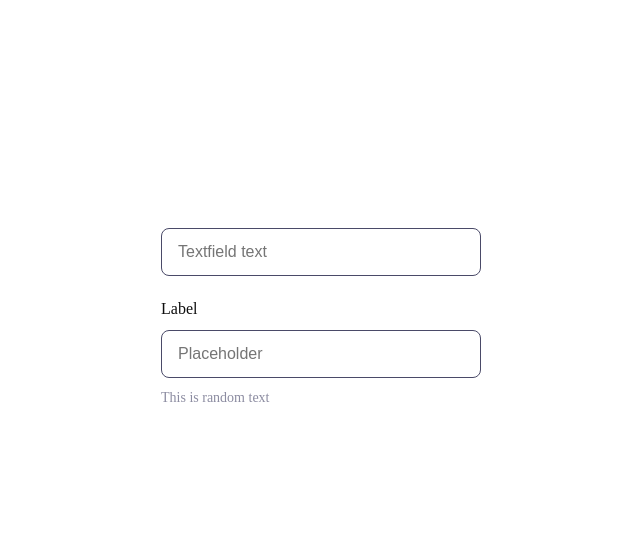
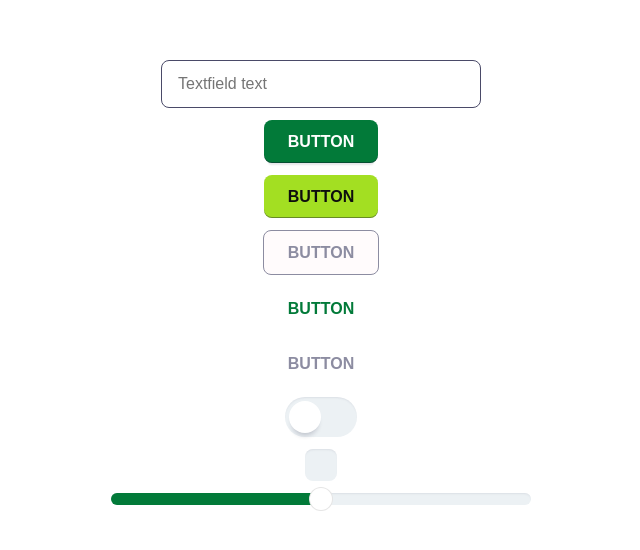
Before and after one commit to nutrisync-wsei/NutriSync, a Next.js app in the folder frontend/: page / in a window 1280 px wide. Shown: the part 118-668 px from the top of the page, without its empty margins (319-959 px from the left). Built offline with nearby package versions, Linux system fonts and the light colour scheme.

Commit message:
feat(ds): implemented base components

```diff
--- a/frontend/src/app/page.tsx
+++ b/frontend/src/app/page.tsx
@@ -1,13 +1,29 @@
 "use client";
+import { useState } from "react";
+import Button from "./ui/components/controls/Button";
+import Checkbox from "./ui/components/controls/Checkbox";
 import TextField from "./ui/components/controls/TextField";
+import Toggle from "./ui/components/controls/Toggle";
 import FormField from "./ui/components/FormField";
+import InputSlider from "./ui/components/InputSlider";
 
 export default function Home() {
+  const [value, setValue] = useState(50);
+
   return (
     <div>
       <main style={{ display: 'flex', flexDirection: 'column', gap: '12px', alignItems: 'center', justifyContent: 'center', height: '100vh', background: '#FFFFFF' }}>
+        {/* <FormField label="Label" placeholder="Placeholder" helper="This is random text" /> */}
+
         <TextField placeholder="Textfield text" />
-        <FormField label="Label" placeholder="Placeholder" helper="This is random text" />
+        <Button variant="primary">BUTTON</Button>
+        <Button variant="secondary">BUTTON</Button>
+        <Button variant="tertiary">BUTTON</Button>
+        <Button variant="link">BUTTON</Button>
+        <Button variant="disabled">BUTTON</Button>
+        <Toggle />
+        <Checkbox />
+        <InputSlider value={value} min={0} max={100} onChange={setValue} />
       </main>
     </div>
   );
--- a/frontend/src/app/ui/components/FormField.tsx
+++ b/frontend/src/app/ui/components/FormField.tsx
@@ -1,4 +1,3 @@
-import React from 'react'
 import FormLabel from './FormLabel'
 import TextField from './controls/TextField'
 import Helper from './Helper'
@@ -12,6 +11,7 @@ type FormFieldProps = {
 }
 
 // TODO: Add all accessibility attributes like name etc.
+// TODO: Fix placement so that it doesn't render under other components
 const FormField = ({ label, placeholder, helper }: FormFieldProps) => {
     return (
         <StyledWrapper>
@@ -23,7 +23,6 @@ const FormField = ({ label, placeholder, helper }: FormFieldProps) => {
 }
 
 const StyledWrapper = styled.div<{ width?: string; height?: string }>`
-    position: relative;
     width: ${({ width }) => width || '320px'};
     height: ${({ height }) => height || '48px'};
     display: flex;
--- /dev/null
+++ b/frontend/src/app/ui/components/InputSlider.tsx
@@ -0,0 +1,70 @@
+import styled from 'styled-components';
+
+interface SliderProps {
+    value: number;
+    min: number;
+    max: number;
+    onChange: (value: number) => void;
+}
+
+// TODO: Fix sliding
+const Slider: React.FC<SliderProps> = ({ value, min, max, onChange }) => {
+    const handleChange = (event: React.ChangeEvent<HTMLInputElement>) => {
+        onChange(Number(event.target.value));
+    };
+
+    return (
+        <SliderContainer>
+            <SliderTrack value={value} max={max} />
+            <input
+                type="range"
+                value={value}
+                min={min}
+                max={max}
+                onChange={handleChange}
+                style={{
+                    width: '100%',
+                    height: '100%',
+                    opacity: 0,
+                    position: 'absolute',
+                    top: 0,
+                    left: 0,
+                    cursor: 'pointer',
+                }}
+            />
+            <Thumb left={(value / max) * 100} />
+        </SliderContainer>
+    );
+};
+
+const SliderContainer = styled.div`
+  width: 420px;
+  height: 12px;
+  background: #ECF1F4;
+  border-radius: 12px;
+  box-shadow: 0px 2px 2px -1px #4A4A681A inset;
+  position: relative;
+`;
+
+const SliderTrack = styled.div<{ value: number; max: number }>`
+  height: 100%;
+  background-color: #027a39;
+  width: ${props => (props.value / props.max) * 100}%;
+  border-radius: 12px;
+`;
+
+const Thumb = styled.div<{ left: number }>`
+  position: absolute;
+  top: 50%;
+  left: ${props => (props.left)}%;
+  transform: translate(-50%, -50%);
+  width: 24px;
+  height: 24px;
+  background-color: #FFFFFF;
+  border: 1px solid #0000001A;
+  box-shadow: 0px 5.5px 5px -3px #0E0E2C331A, 0px -1px 0px 0px #0E0E2C66 inset;
+  border-radius: 50%;
+  cursor: pointer;
+`;
+
+export default Slider;
--- /dev/null
+++ b/frontend/src/app/ui/components/controls/Button.tsx
@@ -0,0 +1,114 @@
+import { ButtonHTMLAttributes } from 'react';
+import styled, { css } from 'styled-components';
+
+type ButtonVariant = 'primary' | 'secondary' | 'tertiary' | 'link' | 'disabled';
+
+interface ButtonProps extends ButtonHTMLAttributes<HTMLButtonElement> {
+  variant: ButtonVariant;
+}
+
+const Button = ({ children, variant, ...rest }: ButtonProps) => {
+  return (
+    <StyledButton variant={variant} {...rest}>
+      {children}
+    </StyledButton>
+  );
+};
+
+// TODO: Fonts don't work
+const StyledButton = styled.button<ButtonProps>`
+  font-family: 'RubikBold', sans-serif;
+  font-weight: 700;
+  padding: 12px 24px;
+  font-size: 16px;
+  line-height: 19px;
+  letter-spacing: 4%;
+  border-radius: 8px;
+  cursor: pointer;
+  transition: all 0.3s ease;
+  border: none;
+  outline: none;
+  width: auto;
+
+  ${(props) => {
+    switch (props.variant) {
+      case 'primary':
+        return css`
+          color: #FFFFFF;
+          background-color: #027A39;
+          box-shadow: 0px 6px 2px -4px #0E0E2C1A, 0px -1px 0px 0px #0E0E2C66 inset;
+
+          &:hover {
+            background-color: #046B4A;
+          }
+
+          &:active {
+            background-color: #025930;
+            transform: translateY(2px);
+          }
+        `;
+      case 'secondary':
+        return css`
+          color: #0E0E0E;
+          background-color: #A3DF22;
+          box-shadow: 0px -1px 0.5px 0px #0E0E2C66 inset;
+
+          &:hover {
+            background-color: #B7EF34;
+          }
+
+          &:active {
+            background-color: #92C515;
+            transform: translateY(2px);
+          }
+        `;
+      case 'tertiary':
+        return css`
+          color: #8C8CA1;
+          background-color: #FFFBFC;
+          border: 1px solid #8C8CA1;
+
+          &:hover {
+            border-color: #ABA7B9;
+          }
+
+          &:active {
+            background-color: #EDE7EB;
+            transform: translateY(2px);
+          }
+        `;
+      case 'link':
+        return css`
+          color: #027A39;
+          background-color: #FFFFFF;
+
+          &:hover {
+            text-decoration: underline;
+          }
+
+          &:active {
+            color: #025930;
+          }
+        `;
+      case 'disabled':
+        return css`
+          color: #8C8CA1;
+          background-color: #FFFFFF;
+          cursor: not-allowed;
+
+          &:hover {
+            cursor: not-allowed;
+          }
+        `;
+      default:
+        return null;
+    }
+  }}
+
+  &:disabled {
+    background-color: #CCCCCC;
+    cursor: not-allowed;
+  }
+`;
+
+export default Button;
--- /dev/null
+++ b/frontend/src/app/ui/components/controls/Checkbox.tsx
@@ -0,0 +1,64 @@
+import { useState } from 'react';
+import styled from 'styled-components';
+import Icon from '@/app/assets/Icon';
+
+interface CheckboxProps {
+    initialState?: boolean;
+    onChange?: (checked: boolean) => void;
+}
+
+const Checkbox = ({
+    initialState = false,
+    onChange
+}: CheckboxProps) => {
+    const [checked, setChecked] = useState(initialState);
+
+    const toggleCheckbox = () => {
+        setChecked(!checked);
+        if (onChange) {
+            onChange(!checked);
+        }
+    };
+
+    return (
+        <CheckboxContainer checked={checked} onClick={toggleCheckbox}>
+            <StyledCheckbox
+                type="checkbox"
+                checked={checked}
+                onChange={toggleCheckbox}
+            />
+            <SuccessIconStyled checked={checked} />
+        </CheckboxContainer>
+    );
+};
+
+export default Checkbox;
+
+const CheckboxContainer = styled.div<{ checked: boolean }>`
+  width: 32px;
+  height: 32px;
+  background-color: ${(props: { checked: boolean }) =>
+        props.checked ? '#D0FFC3' : '#ECF1F4'};
+  border-radius: 8px;
+  box-shadow: 0px 2px 2px -1px #4A4A681A inset;
+  display: flex;
+  align-items: center;
+  justify-content: center;
+  cursor: pointer;
+`;
+
+const StyledCheckbox = styled.input`
+  opacity: 0;
+  position: absolute;
+  width: 32px;
+  height: 32px;
+  cursor: pointer;
+`;
+
+// TODO: Fix svg so that it uses #121212 instead of currentColor property
+const SuccessIconStyled = styled(Icon.Success) <{ checked: boolean }>`
+  color: #FFFFFF;
+  width: 20px;
+  height: 20px;
+  visibility: ${(props) => props.checked ? 'visible' : 'hidden'};
+`;
--- a/frontend/src/app/ui/components/controls/TextField.tsx
+++ b/frontend/src/app/ui/components/controls/TextField.tsx
@@ -1,4 +1,3 @@
-import React from 'react';
 import styled from 'styled-components';
 import Icon from '@/app/assets/Icon';
 
@@ -30,7 +29,6 @@ const TextField = ({ width, height, isValid, hasError, disabled, ...rest }: Text
 }
 
 const StyledTextFieldContainer = styled.div<{ width?: string; height?: string }>`
-    position: relative;
     width: ${({ width }) => width || '320px'};
     height: ${({ height }) => height || '48px'};
     display: flex;
@@ -43,7 +41,7 @@ const StyledInput = styled.input<TextFieldProps>`
     border-radius: 8px;
     font-size: 16px;
     padding: 16px;
-    padding-right: 32px;  // Make space for icon
+    padding-right: 32px;
     transition: all 0.2s ease-in-out;
     color: ${({ theme }) => theme.palette.onyx};
     background-color: ${({ hasError }) =>
@@ -53,8 +51,14 @@ const StyledInput = styled.input<TextFieldProps>`
             hasError ? `1px solid ${theme.palette.flamingo}` :
                 `1px solid ${theme.palette.slate}`};
     &:focus {
-        border: ${({ hasError, isValid, theme }) => hasError ? `1px solid ${theme.palette.flamingo}` : isValid ? `1px solid #A3C3B1` : '1px solid #D0FFC3'};
-        box-shadow: ${({ hasError, isValid, theme }) => hasError ? `0px 0px 0px 4px #ED514033` : isValid ? `0px 0px 0px 4px #027A3933` : '0px 0px 0px 4px #F5C19E33'};
+        border: ${({ hasError, isValid, theme }) => hasError ?
+        `1px solid ${theme.palette.flamingo}` :
+        isValid ? `1px solid #A3C3B1` :
+            '1px solid #D0FFC3'};
+        box-shadow: ${({ hasError, isValid }) => hasError ?
+        `0px 0px 0px 4px #ED514033` :
+        isValid ? `0px 0px 0px 4px #027A3933` :
+            '0px 0px 0px 4px #F5C19E33'};
         outline: none;
     }
 
--- /dev/null
+++ b/frontend/src/app/ui/components/controls/Toggle.tsx
@@ -0,0 +1,50 @@
+import { useState } from 'react';
+import styled from 'styled-components';
+
+interface ToggleProps {
+    initialState?: boolean;
+    onToggle?: (state: boolean) => void;
+}
+
+const Toggle = ({ initialState = false, onToggle }: ToggleProps) => {
+    const [toggled, setToggled] = useState(initialState);
+
+    const toggleSwitch = () => {
+        setToggled(!toggled);
+        if (onToggle) {
+            onToggle(!toggled);
+        }
+    };
+
+    return (
+        <ToggleContainer toggled={toggled} onClick={toggleSwitch}>
+            <ToggleKnob toggled={toggled} />
+        </ToggleContainer>
+    );
+};
+
+export default Toggle;
+
+const ToggleContainer = styled.div<{ toggled: boolean }>`
+  width: 72px;
+  height: 40px;
+  background-color: ${(props: { toggled: boolean }) =>
+        props.toggled ? '#F5C19E' : '#ECF1F4'};
+  border-radius: 24px;
+  display: flex;
+  align-items: center;
+  padding: 4px;
+  box-shadow: 0px 2px 2px -1px #4A4A681A inset;
+  cursor: pointer;
+`;
+
+const ToggleKnob = styled.div<{ toggled: boolean }>`
+  width: 32px;
+  height: 32px;
+  background-color: #FFFFFF;
+  border-radius: 50%;
+  box-shadow: 0px 5.5px 5px -3px #0E0E2C33;
+  transition: transform 0.3s ease;
+  transform: ${(props: { toggled: boolean }) =>
+        props.toggled ? 'translateX(32px)' : 'translateX(0px)'};
+`;
--- a/frontend/src/app/ui/typography.tsx
+++ b/frontend/src/app/ui/typography.tsx
@@ -1,8 +1,8 @@
 import { Rubik } from 'next/font/google';
 
-const RubikBlack = Rubik({ weight: "900", subsets: ["latin"] });
-const RubikBold = Rubik({ weight: "700", subsets: ["latin"] });
-const RubikMedium = Rubik({ weight: "500", subsets: ["latin"] });
+const RubikBlack = Rubik({ weight: "900", subsets: ["latin"], display: 'swap' });
+const RubikBold = Rubik({ weight: "700", subsets: ["latin"], display: 'swap' });
+const RubikMedium = Rubik({ weight: "500", subsets: ["latin"], display: 'swap' });
 
 const fonts = {
     RubikBlack,
```
Also changed, not shown: frontend/src/app/assets/svg/Success.svg.
